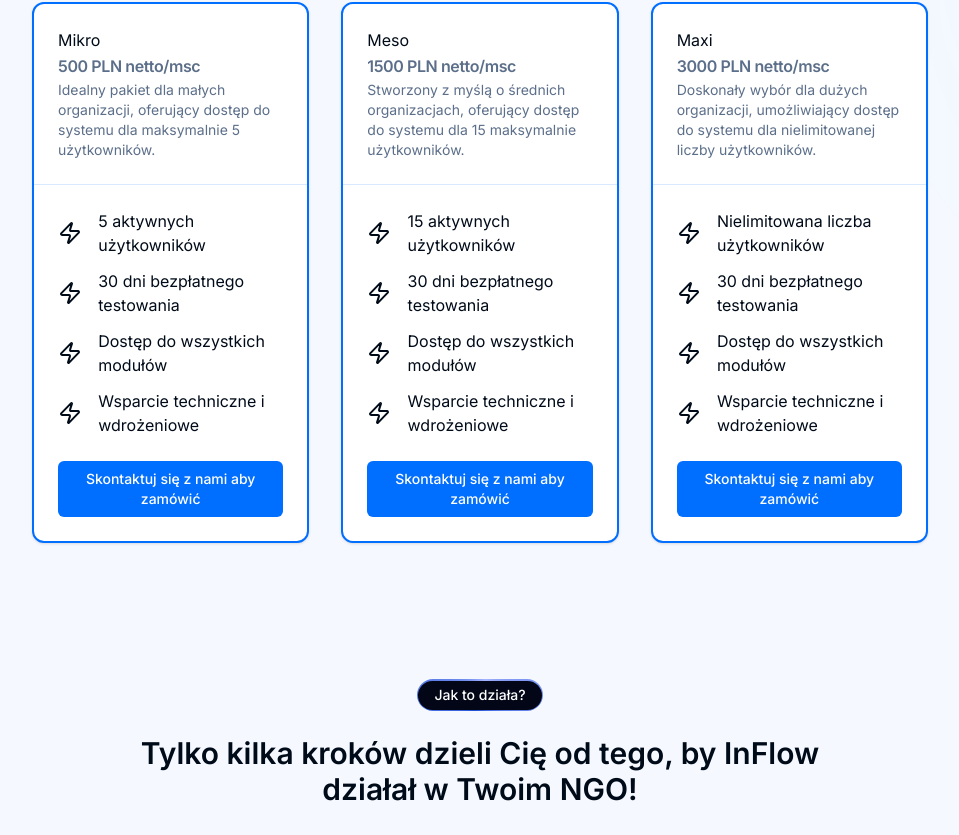
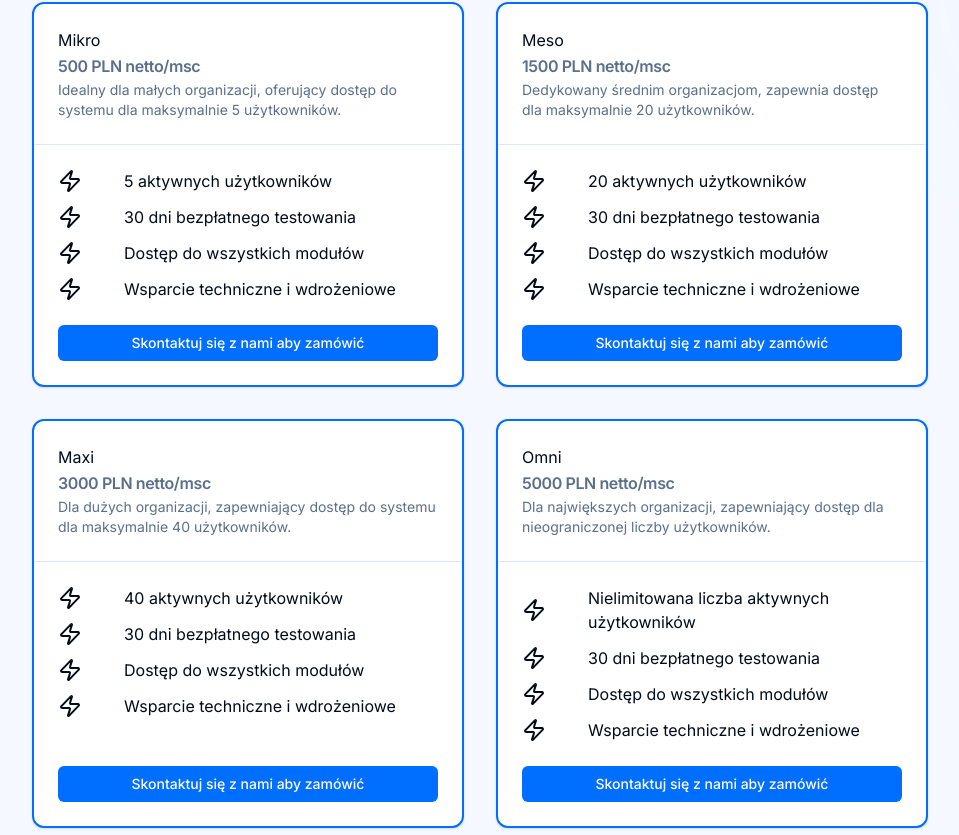
Before and after one commit to KonektivaDev/inflow-www, a Next.js app: page /inflow in a window 1280 px wide. Shown: the part 4805-5640 px from the top of the page, without its empty margins (160-1119 px from the left). Built offline with nearby package versions, Linux system fonts and the light colour scheme.

Commit message:
Pricing update

```diff
--- a/app/inflow/kontakt/page.tsx
+++ b/app/inflow/kontakt/page.tsx
@@ -1,4 +1,4 @@
-import { Mail, MapPinCheckInsideIcon } from "lucide-react";
+import { Mail, MapPinCheckInsideIcon, Settings2Icon } from "lucide-react";
 import Link from "next/link";
 import React from "react";
 
@@ -28,6 +28,17 @@ export default function ContactPage() {
           <span>ul. Świeradowska 47, 02-662 Warszawa</span>
         </div>
         <Link
+          href="mailto:office@konektiva.pl"
+          className="flex items-center gap-2"
+        >
+          <Mail className="w-10 h-10 text-primary" />
+          <span>office@konektiva.pl</span>
+        </Link>
+        <p className="flex items-center gap-2 font-bold mt-8">
+          <Settings2Icon className="w-10 h-10 text-primary" /> W sprawie systemu
+          inFlow
+        </p>
+        <Link
           href="mailto:info@konektiva.pl"
           className="flex items-center gap-2"
         >
--- a/components/pricing.tsx
+++ b/components/pricing.tsx
@@ -37,7 +37,7 @@ const Pricing = () => {
         </Container>
 
         <Container className="flex items-center justify-center">
-          <div className="grid grid-cols-1 lg:grid-cols-3 gap-5 w-full md:gap-8 py-10 md:py-20 flex-wrap max-w-4xl">
+          <div className="grid grid-cols-1 lg:grid-cols-2 gap-5 w-full md:gap-8 py-10 md:py-20 flex-wrap max-w-4xl">
             {pricingCards.map((card) => (
               <Card
                 key={card.title}
--- a/constants/index.ts
+++ b/constants/index.ts
@@ -174,7 +174,7 @@ export const pricingCards = [
   {
     title: "Mikro",
     description:
-      "Idealny pakiet dla małych organizacji, oferujący dostęp do systemu dla maksymalnie 5 użytkowników.",
+      "Idealny dla małych organizacji, oferujący dostęp do systemu dla maksymalnie 5 użytkowników.",
     price: "500 PLN netto/msc",
     duration: "miesiąc",
     highlight: "Key features",
@@ -190,13 +190,13 @@ export const pricingCards = [
   {
     title: "Meso",
     description:
-      "Stworzony z myślą o średnich organizacjach, oferujący dostęp do systemu dla 15 maksymalnie użytkowników.",
+      "Dedykowany średnim organizacjom, zapewnia dostęp dla maksymalnie 20 użytkowników.",
     price: "1500 PLN netto/msc",
     duration: "miesiąc",
     highlight: "Key features",
     buttonText: "Skontaktuj się z nami aby zamówić",
     features: [
-      "15 aktywnych użytkowników",
+      "20 aktywnych użytkowników",
       "30 dni bezpłatnego testowania",
       "Dostęp do wszystkich modułów",
       "Wsparcie techniczne i wdrożeniowe",
@@ -206,13 +206,29 @@ export const pricingCards = [
   {
     title: "Maxi",
     description:
-      "Doskonały wybór dla dużych organizacji, umożliwiający dostęp do systemu dla nielimitowanej liczby użytkowników.",
+      "Dla dużych organizacji, zapewniający dostęp do systemu dla maksymalnie 40 użytkowników.",
     price: "3000 PLN netto/msc",
     duration: "miesiąc",
     highlight: "Key features",
     buttonText: "Skontaktuj się z nami aby zamówić",
     features: [
-      "Nielimitowana liczba użytkowników",
+      "40 aktywnych użytkowników",
+      "30 dni bezpłatnego testowania",
+      "Dostęp do wszystkich modułów",
+      "Wsparcie techniczne i wdrożeniowe",
+    ],
+    priceId: "price_1OYxkqFj9oKEERu1KfJGWxgN",
+  },
+  {
+    title: "Omni",
+    description:
+      "Dla największych organizacji, zapewniający dostęp dla nieograniczonej liczby użytkowników.",
+    price: "5000 PLN netto/msc",
+    duration: "miesiąc",
+    highlight: "Key features",
+    buttonText: "Skontaktuj się z nami aby zamówić",
+    features: [
+      "Nielimitowana liczba aktywnych użytkowników",
       "30 dni bezpłatnego testowania",
       "Dostęp do wszystkich modułów",
       "Wsparcie techniczne i wdrożeniowe",
```
